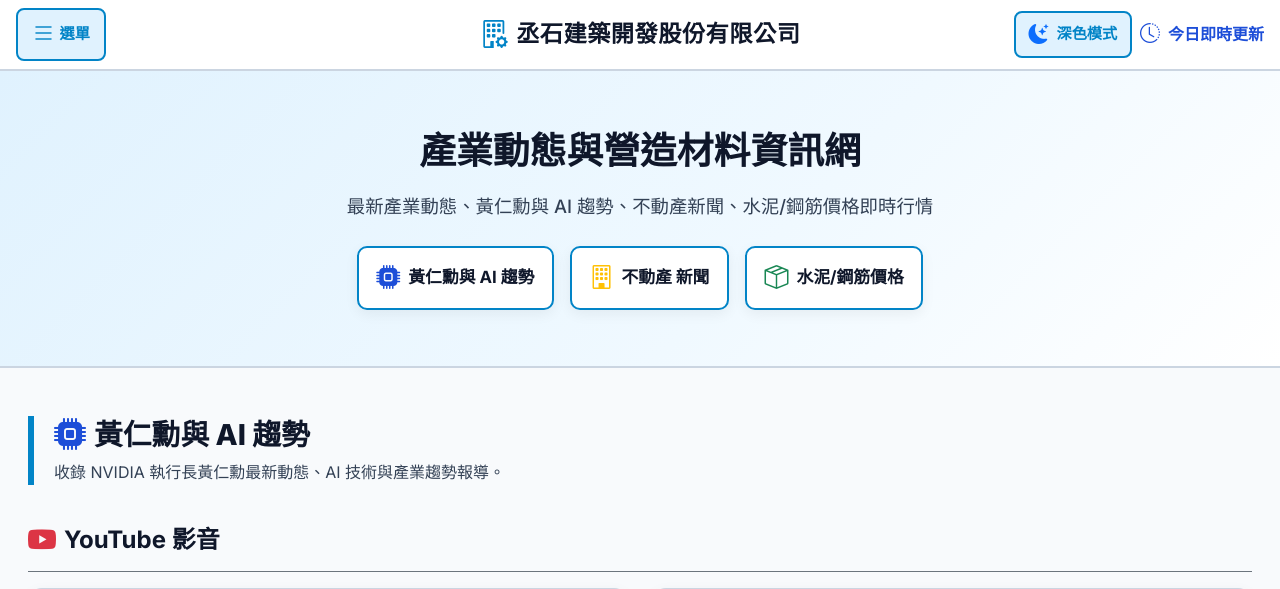
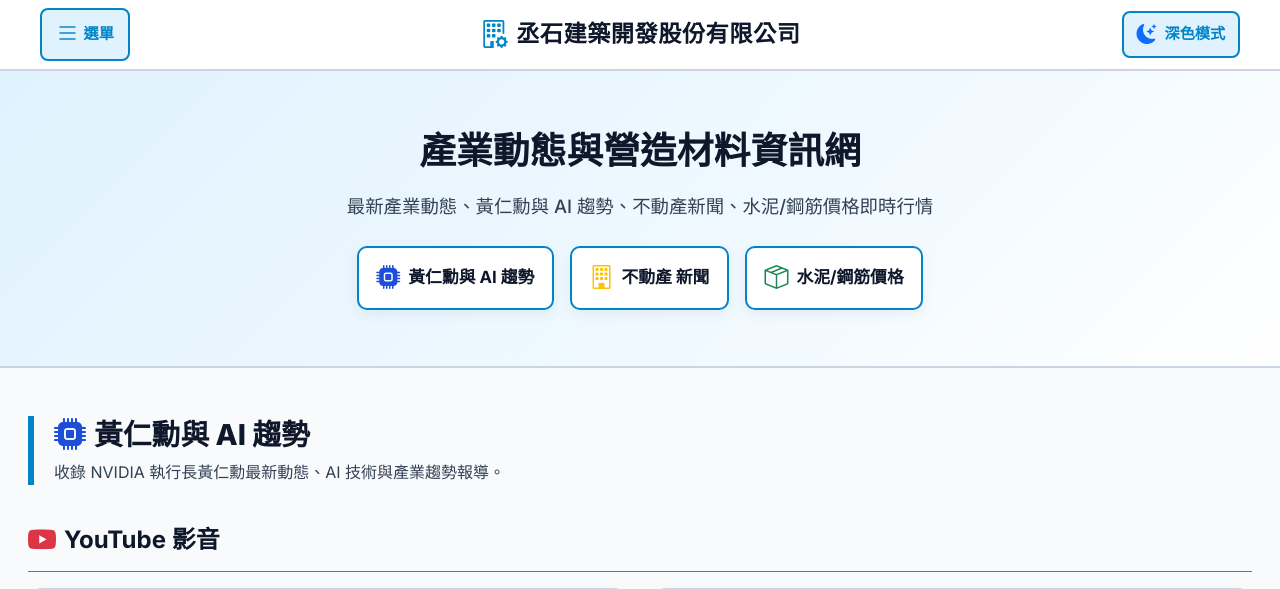
Before and after one commit to lllinnn1201/company-website, a Flask app: page / in a window 1280 px wide. Shown: the top 589 px of the page. Run offline with Flask 3, Linux system fonts and the light colour scheme.

Commit message:
fix: remove 100vw to fix scrollbar overlap and remove realtime update text

```diff
--- a/templates/index.html
+++ b/templates/index.html
@@ -157,8 +157,7 @@
         html {
             scroll-behavior: smooth;
             overflow-x: hidden;
-            width: 100vw;
-            max-width: 100vw;
+            width: 100%;
         }
 
         body {
@@ -173,7 +172,6 @@
             transition: background-color 0.3s ease, color 0.3s ease;
             overflow-x: hidden;
             width: 100%;
-            max-width: 100vw;
         }
 
         /* 全域容器寬度限制，徹底防止橫向超寬溢出 */
@@ -694,8 +692,8 @@
     <!-- ========================================================================= -->
     <!-- 頂部導覽列 Navbar -->
     <!-- ========================================================================= -->
-    <nav class="navbar navbar-dark navbar-custom px-2 px-md-0 position-relative">
-        <div class="container position-relative d-flex align-items-center justify-content-between px-2 px-md-3">
+    <nav class="navbar navbar-dark navbar-custom px-2 px-md-3 position-relative">
+        <div class="container position-relative d-flex align-items-center justify-content-between px-3 px-md-4">
             <!-- 左側側欄開啟按鈕 -->
             <div class="d-flex align-items-center z-2">
                 <button class="btn btn-sidebar-toggle d-flex align-items-center gap-1 flex-shrink-0" type="button"
@@ -713,7 +711,7 @@
                 <span class="d-inline d-sm-none text-truncate">丞石建築開發</span>
             </a>
 
-            <!-- 右側主題切換/即時更新標示 -->
+            <!-- 右側主題切換按鈕 -->
             <div class="d-flex align-items-center gap-2 flex-shrink-0 z-2 ms-auto">
 
                 <!-- 深色 / 淺色模式切換按鈕 (預設淺色模式，顯示切換至深色按鈕) -->
@@ -722,11 +720,6 @@
                     <i class="bi bi-moon-stars-fill fs-5 text-primary" id="theme-toggle-icon"></i>
                     <span id="theme-toggle-text" class="d-none d-sm-inline fw-bold">深色模式</span>
                 </button>
-
-                <div class="d-none d-md-flex align-items-center gap-2 text-info fw-bold fs-6">
-                    <i class="bi bi-clock-history fs-5"></i>
-                    <span>今日即時更新</span>
-                </div>
             </div>
         </div>
     </nav>
```
